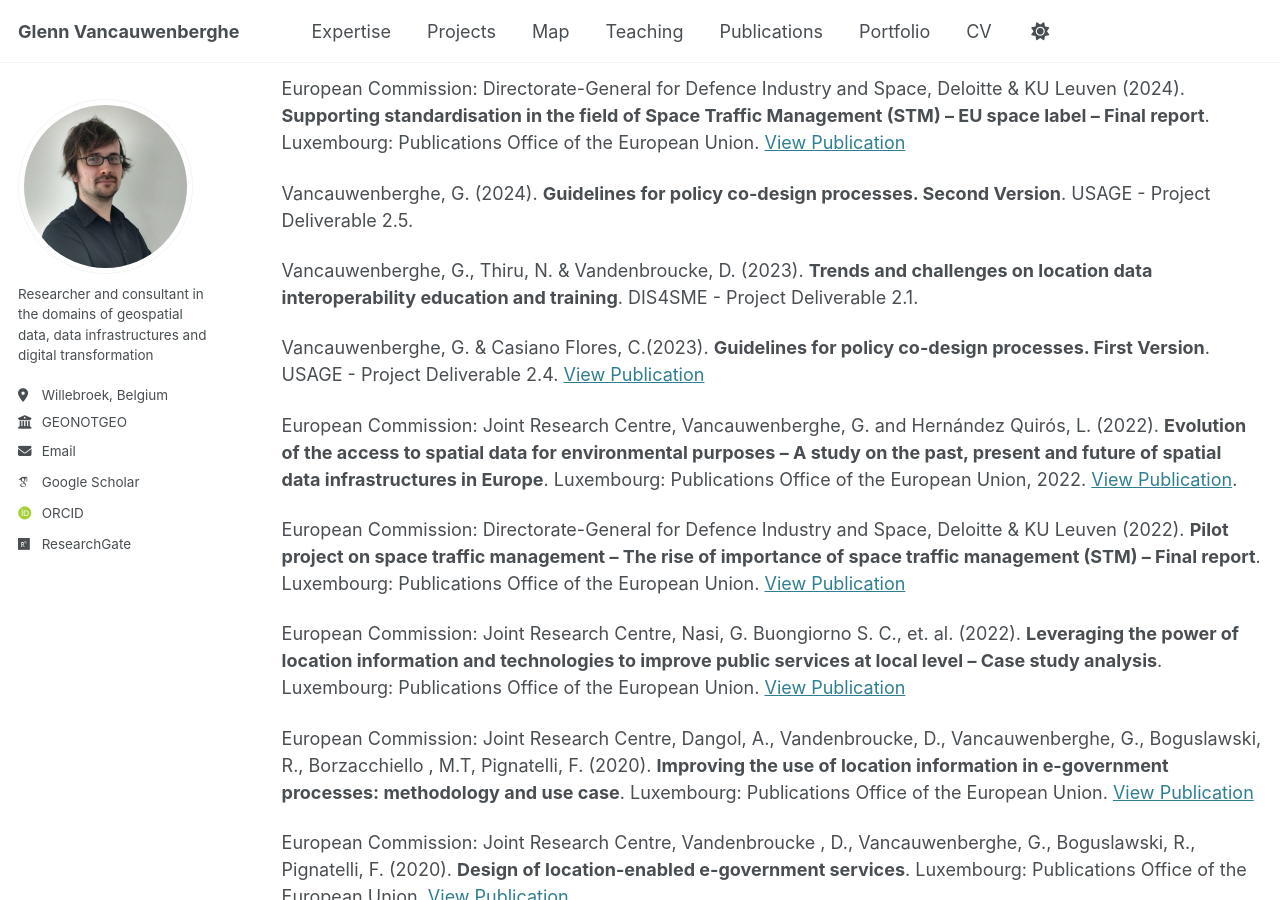
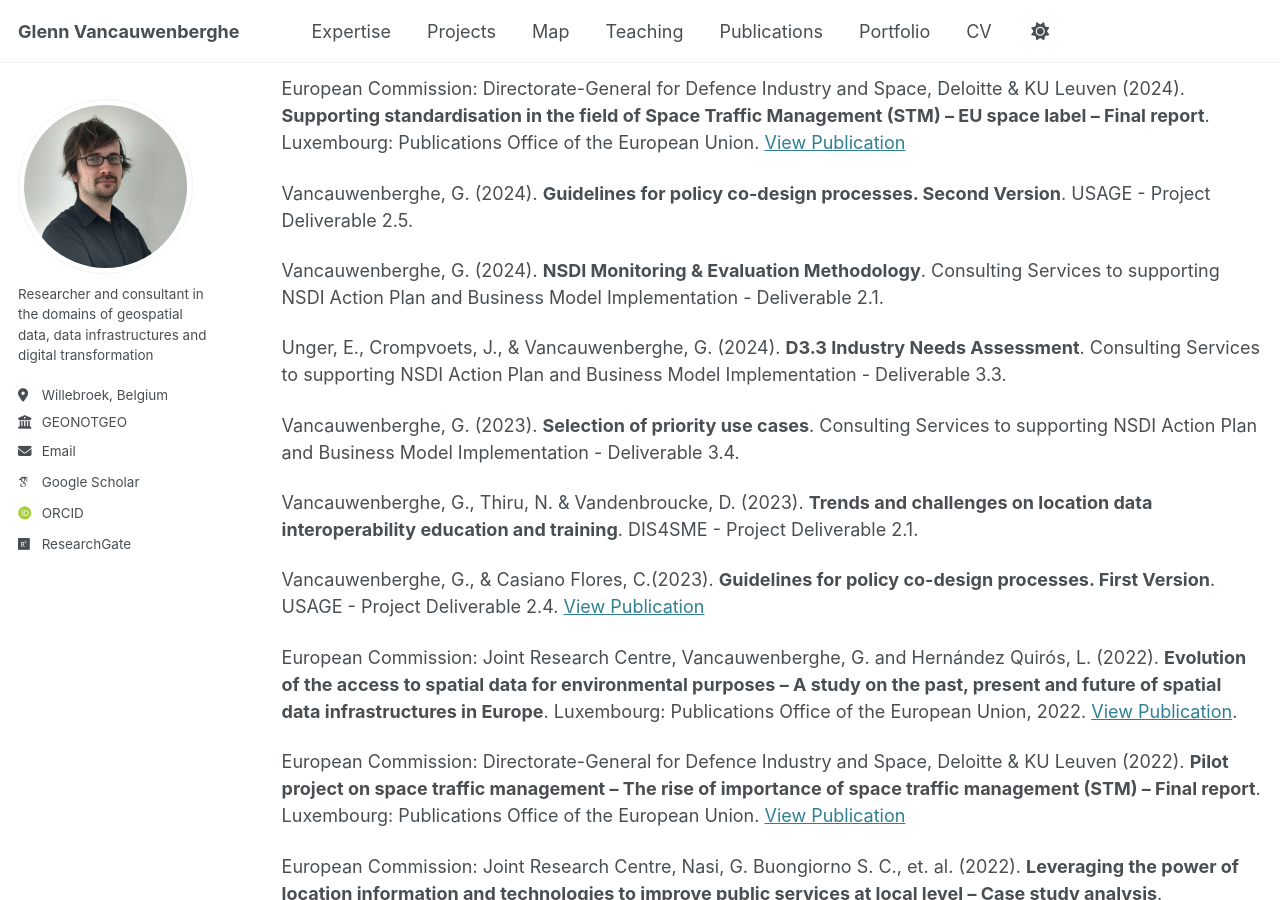
Before and after one commit to GVancauwenberghe/gvancauwenberghe.github.io, a Jekyll site: the page built from _pages/outputs.md, in a window 1280 px wide and 900 px high, scrolled down 331 px. Built offline with Jekyll 4.4.1, drawn with Linux system fonts in a browser that asks for light colours; some web fonts are replaced.

Commit message:
Update outputs.md

```diff
--- a/_pages/outputs.md
+++ b/_pages/outputs.md
@@ -17,9 +17,15 @@ European Commission: Directorate-General for Defence Industry and Space, Deloitt
 
 Vancauwenberghe, G. (2024). **Guidelines for policy co-design processes. Second Version**. USAGE - Project Deliverable 2.5.
 
+Vancauwenberghe, G. (2024). **NSDI Monitoring & Evaluation Methodology**. Consulting Services to supporting NSDI Action Plan and Business Model Implementation - Deliverable 2.1.
+
+Unger, E., Crompvoets, J., & Vancauwenberghe, G. (2024). **D3.3 Industry Needs Assessment**. Consulting Services to supporting NSDI Action Plan and Business Model Implementation - Deliverable 3.3.
+
+Vancauwenberghe, G. (2023). **Selection of priority use cases**. Consulting Services to supporting NSDI Action Plan and Business Model Implementation - Deliverable 3.4.
+
 Vancauwenberghe, G., Thiru, N. & Vandenbroucke, D. (2023). **Trends and challenges on location data interoperability education and training**. DIS4SME - Project Deliverable 2.1.
 
-Vancauwenberghe, G. & Casiano Flores, C.(2023). **Guidelines for policy co-design processes. First Version**. USAGE - Project Deliverable 2.4. [View Publication](https://drive.google.com/file/d/1UO_nL7T_dBu_ptPNcZEH3KLDj22w3T9A/view)
+Vancauwenberghe, G., & Casiano Flores, C.(2023). **Guidelines for policy co-design processes. First Version**. USAGE - Project Deliverable 2.4. [View Publication](https://drive.google.com/file/d/1UO_nL7T_dBu_ptPNcZEH3KLDj22w3T9A/view)
 
 European Commission: Joint Research Centre, Vancauwenberghe, G. and Hernández Quirós, L. (2022). **Evolution of the access to spatial data for environmental purposes – A study on the past, present and future of spatial data infrastructures in Europe**. Luxembourg: Publications Office of the European Union, 2022. [View Publication](https://data.europa.eu/doi/10.2760/723430).
 
```
